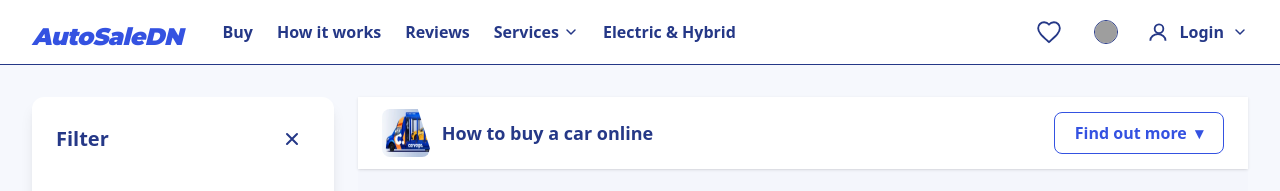
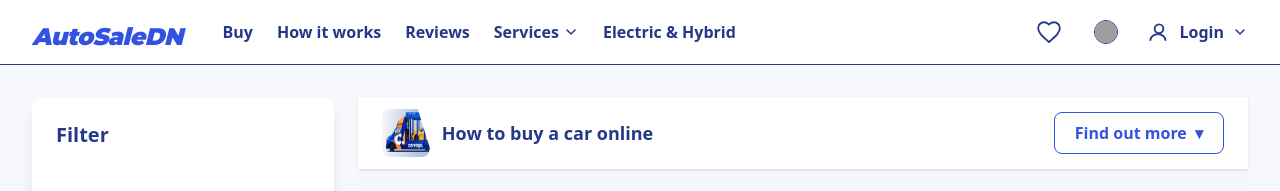
Before and after one commit to tn900225/AutoSaleDN-FE, a React (Vite) app: page /cars in a window 1280 px wide. Shown: the top 191 px of the page. Built offline with nearby package versions, Linux system fonts and the light colour scheme; grey boxes are pictures that could not be loaded.

Commit message:
[quangptm] delete button close

```diff
--- a/src/components/CarFilterSidebar.jsx
+++ b/src/components/CarFilterSidebar.jsx
@@ -61,16 +61,6 @@ export default function CarFilterSidebar() {
       {/* Header */}
       <div className="flex items-center justify-between mb-3">
         <h4 className="text-xl font-bold text-[#253887]">Filter</h4>
-        <button
-          type="button"
-          aria-label="close"
-          className="p-2 rounded hover:bg-gray-100 transition"
-          onClick={handleClosePopup}
-        >
-          <svg width={20} height={20} fill="none" viewBox="0 0 20 20" className="text-[#253887]">
-            <path d="M5 5l10 10M15 5L5 15" stroke="currentColor" strokeWidth={2} strokeLinecap="round" />
-          </svg>
-        </button>
       </div>
 
       {/* Tabs */}
```
